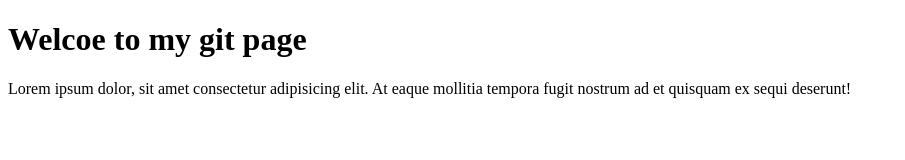
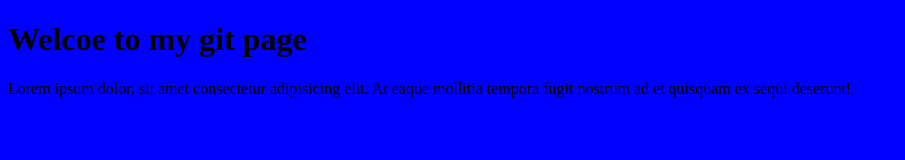
Before and after one commit to aryaw05/belajar-github-pertama-kaliiii, a plain HTML site: page index.html in a window 1280 px wide. Shown: the whole page, without its empty margins (0-905 px from the left). Drawn offline with Linux system fonts and the light colour scheme.

Commit message:
menambahkan css

```diff
--- /dev/null
+++ b/css1.css
@@ -0,0 +1,4 @@
+body{
+    background-color: blue;
+
+}
--- a/index.html
+++ b/index.html
@@ -4,6 +4,7 @@
     <meta charset="UTF-8">
     <meta http-equiv="X-UA-Compatible" content="IE=edge">
     <meta name="viewport" content="width=device-width, initial-scale=1.0">
+    <link rel="stylesheet" href="css1.css">
     <title>GIT</title>
 </head>
 <body>
```
